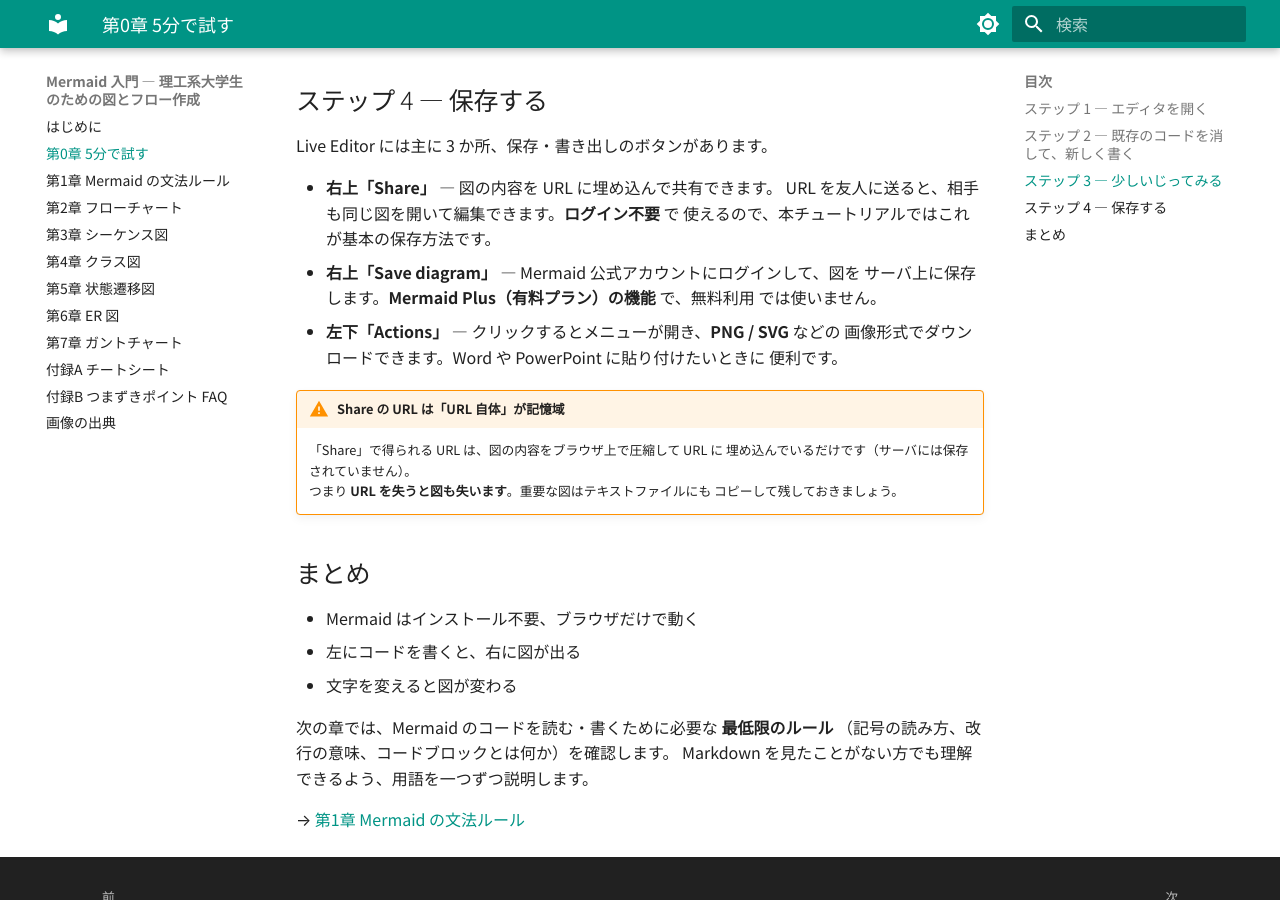
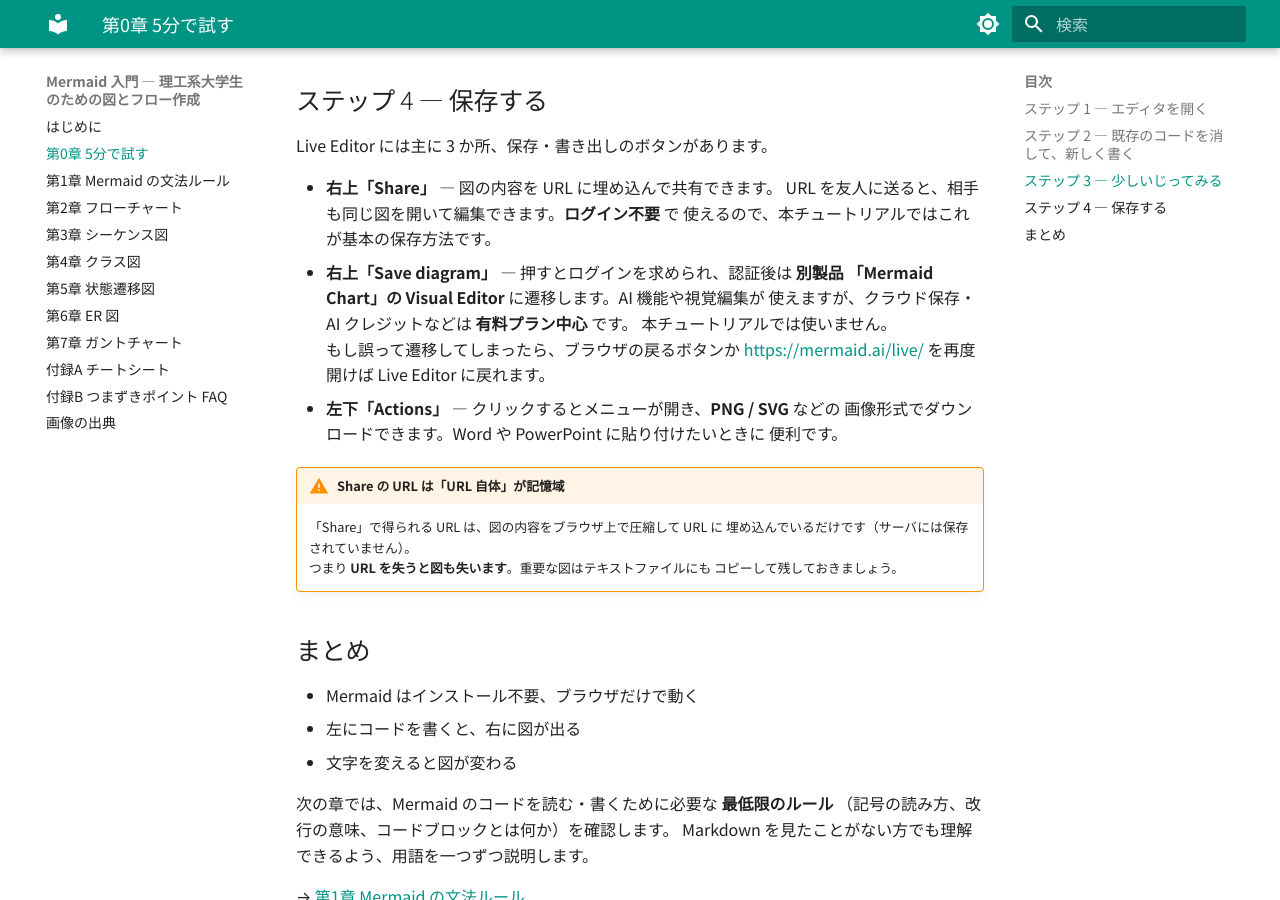
Before and after one commit to jkoba0512/mermaid-tutorial, an MkDocs documentation site: the page built from docs/00-setup.md, in a window 1280 px wide and 900 px high, scrolled down 1974 px. Built offline with MkDocs 1.6.1 and Material for MkDocs 9.7.7, drawn with Linux system fonts in a browser that asks for light colours.

Commit message:
Clarify Save diagram redirects to Mermaid Chart (separate paid product)
Clicking Save diagram doesn't just gate cloud save behind auth — it moves
the user into a different product (Mermaid Chart visual editor). Document
the escape route back to the Live Editor.

Co-Authored-By: Claude Opus 4.7 (1M context) <noreply@anthropic.com>

```diff
--- a/docs/00-setup.md
+++ b/docs/00-setup.md
@@ -75,9 +75,12 @@ Live Editor には主に 3 か所、保存・書き出しのボタンがあり
 - **右上「Share」** — 図の内容を URL に埋め込んで共有できます。
   URL を友人に送ると、相手も同じ図を開いて編集できます。**ログイン不要** で
   使えるので、本チュートリアルではこれが基本の保存方法です。
-- **右上「Save diagram」** — Mermaid 公式アカウントにログインして、図を
-  サーバ上に保存します。**Mermaid Plus（有料プラン）の機能** で、無料利用
-  では使いません。
+- **右上「Save diagram」** — 押すとログインを求められ、認証後は **別製品
+  「Mermaid Chart」の Visual Editor** に遷移します。AI 機能や視覚編集が
+  使えますが、クラウド保存・AI クレジットなどは **有料プラン中心** です。
+  本チュートリアルでは使いません。
+  もし誤って遷移してしまったら、ブラウザの戻るボタンか
+  <https://mermaid.ai/live/> を再度開けば Live Editor に戻れます。
 - **左下「Actions」** — クリックするとメニューが開き、**PNG / SVG** などの
   画像形式でダウンロードできます。Word や PowerPoint に貼り付けたいときに
   便利です。
```
